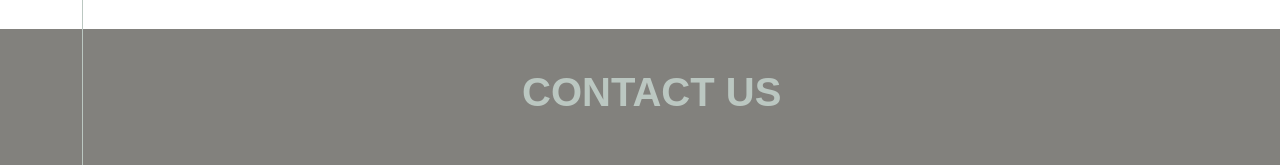
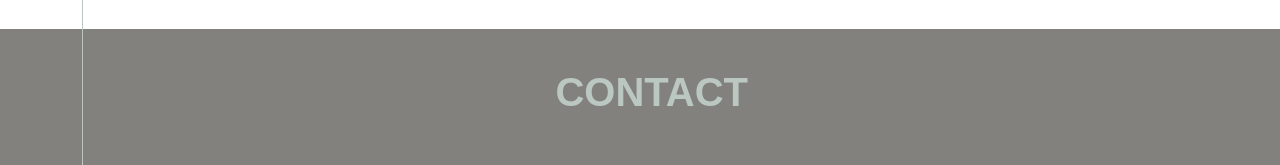
Before and after one commit to DunjaLalic/DunjaLalic.github.io, a plain HTML site: page index.html in a window 1280 px wide. Shown: the part 3027-3192 px from the top of the page. Drawn offline with Linux system fonts and the light colour scheme; a web font is replaced by a local one.

Commit message:
Add files via upload

```diff
--- a/index.html
+++ b/index.html
@@ -250,7 +250,7 @@
                         <div class="line r"> </div>
                     </nav>
                     <section id="sixth-part">
-                        <h1 class="h">Contact us</h1>
+                        <h1 class="h">Contact</h1>
                         <section id="contact">
                             <div class="content">
                                 <div class="con">
```
